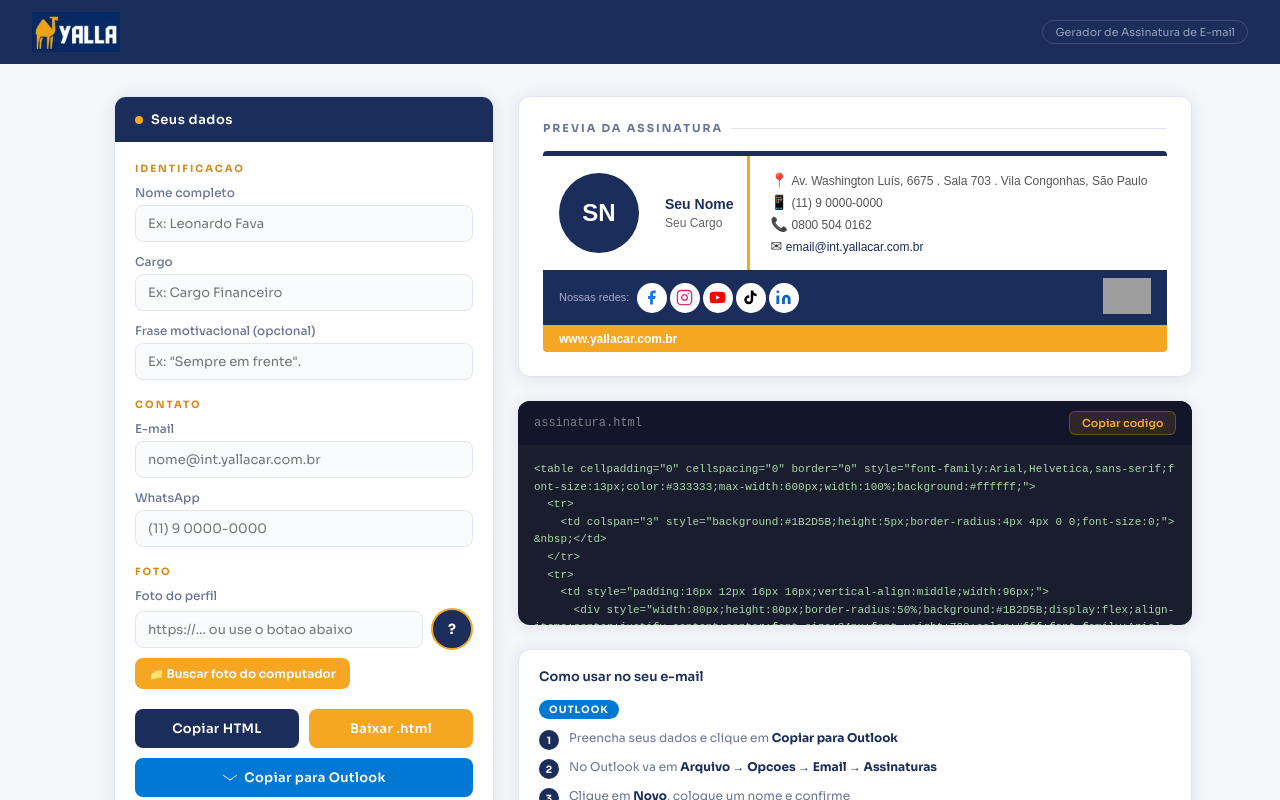
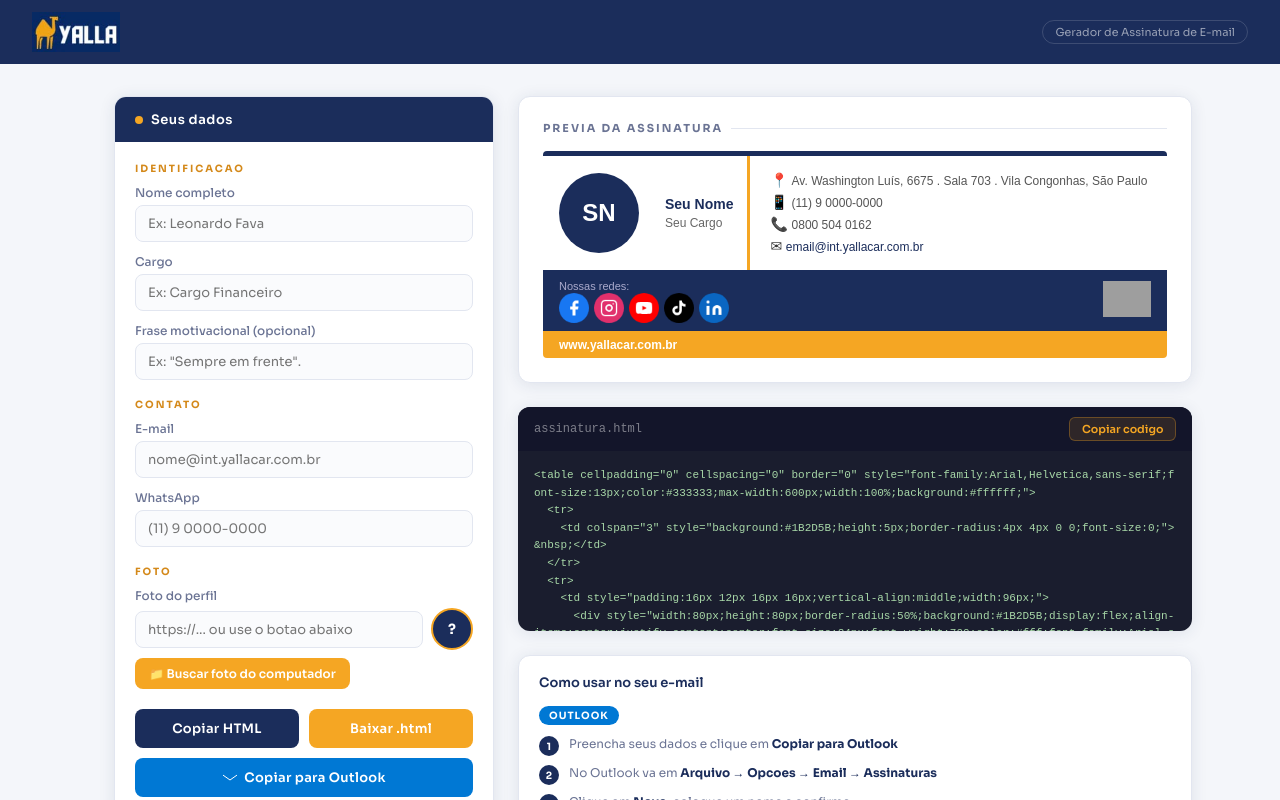
Before and after one commit to Aletevix/yalla-assinatura, a React (Vite) app: page / in a window 1280 px wide. Shown: the top 800 px of the page. Built offline with nearby package versions, Linux system fonts and the light colour scheme; grey boxes are pictures that could not be loaded.

Commit message:
Ícones sociais: converte SVG para PNG via Canvas para funcionar no Outlook

```diff
--- a/src/main.jsx
+++ b/src/main.jsx
@@ -1,4 +1,4 @@
-import React, { useMemo, useRef, useState } from 'react';
+import React, { useEffect, useMemo, useRef, useState } from 'react';
 import { createRoot } from 'react-dom/client';
 import yallaLogoUrl from './assets/yalla_logo.webp';
 import './styles.css';
@@ -35,12 +35,36 @@
     .replace(/'/g, '&#039;');
 }
 
-function svgIcon(social) {
-  const common = `xmlns="http://www.w3.org/2000/svg" width="17" height="17" viewBox="0 0 24 24"`;
-  if (social.stroke) {
-    return `<svg ${common} fill="none" stroke="${social.color}" stroke-width="2" stroke-linecap="round" stroke-linejoin="round"><path d="${social.path}"/></svg>`;
-  }
-  return `<svg ${common} fill="${social.color}"><path d="${social.path}"/></svg>`;
+function createSocialIconUrl(social) {
+  return new Promise((resolve) => {
+    const size = 40;
+    const iconSvg = social.stroke
+      ? `<svg x="8" y="8" width="24" height="24" viewBox="0 0 24 24" fill="none" stroke="white" stroke-width="2" stroke-linecap="round" stroke-linejoin="round"><path d="${social.path}"/></svg>`
+      : `<svg x="8" y="8" width="24" height="24" viewBox="0 0 24 24" fill="white"><path d="${social.path}"/></svg>`;
+    const svgContent = `<svg xmlns="http://www.w3.org/2000/svg" width="${size}" height="${size}" viewBox="0 0 ${size} ${size}"><circle cx="${size / 2}" cy="${size / 2}" r="${size / 2}" fill="${social.color}"/>${iconSvg}</svg>`;
+    const img = new Image();
+    const blob = new Blob([svgContent], { type: 'image/svg+xml;charset=utf-8' });
+    const url = URL.createObjectURL(blob);
+    img.onload = () => {
+      const canvas = document.createElement('canvas');
+      canvas.width = size;
+      canvas.height = size;
+      canvas.getContext('2d').drawImage(img, 0, 0);
+      URL.revokeObjectURL(url);
+      resolve(canvas.toDataURL('image/png'));
+    };
+    img.onerror = () => { URL.revokeObjectURL(url); resolve(null); };
+    img.src = url;
+  });
+}
+
+function socialBadge(social, iconUrl) {
+  const icon = iconUrl
+    ? `<img src="${iconUrl}" width="30" height="30" alt="${social.name}" style="display:block;border:0;">`
+    : `<span style="display:block;width:30px;height:30px;border-radius:15px;background:${social.color};"></span>`;
+  return `<td style="padding:0 5px 0 0;vertical-align:middle;">` +
+    `<a href="${social.url}" target="_blank" aria-label="${social.name}" style="display:block;text-decoration:none;">${icon}</a>` +
+    `</td>`;
 }
 
 function getInitials(nome) {
@@ -56,7 +80,7 @@
   return `(${digits.slice(0, 2)}) ${digits.slice(2, 3)} ${digits.slice(3, 7)}-${digits.slice(7)}`;
 }
 
-function buildSig(fields) {
+function buildSig(fields, iconUrls = {}) {
   const nomeRaw = fields.nome || 'Seu Nome';
   const cargoRaw = fields.cargo || 'Seu Cargo';
   const emailRaw = fields.email || 'email@int.yallacar.com.br';
@@ -73,9 +97,9 @@
     ? `<img src="${foto}" width="80" height="80" alt="${nome}" style="border-radius:50%;object-fit:cover;display:block;">`
     : `<div style="width:80px;height:80px;border-radius:50%;background:#1B2D5B;display:flex;align-items:center;justify-content:center;font-size:24px;font-weight:700;color:#fff;font-family:Arial,sans-serif;">${getInitials(nomeRaw)}</div>`;
 
-  const socialsBtns = SOCIALS.map((social) =>
-    `<a href="${social.url}" target="_blank" aria-label="${social.name}" style="display:inline-flex;align-items:center;justify-content:center;width:30px;height:30px;border-radius:50%;background:#fff;margin-right:3px;vertical-align:middle;text-decoration:none;">${svgIcon(social)}</a>`,
-  ).join('');
+  const socialsBtns = `<table cellpadding="0" cellspacing="0" border="0" style="border-collapse:collapse;"><tr>${
+    SOCIALS.map((social) => socialBadge(social, iconUrls[social.name])).join('')
+  }</tr></table>`;
 
   const fraseHtml = frase
     ? `<br><em style="color:#888888;font-size:12px;font-style:italic;">${frase}</em>`
@@ -139,9 +163,15 @@
   const [toastVisible, setToastVisible] = useState(false);
   const [toastMsg, setToastMsg] = useState('');
   const [outlookModal, setOutlookModal] = useState(null);
+  const [socialIconUrls, setSocialIconUrls] = useState({});
   const fileInputRef = useRef(null);
-  const signatureHtml = useMemo(() => buildSig(form), [form]);
+  const signatureHtml = useMemo(() => buildSig(form, socialIconUrls), [form, socialIconUrls]);
   const initials = useMemo(() => getInitials(form.nome), [form.nome]);
+
+  useEffect(() => {
+    Promise.all(SOCIALS.map((s) => createSocialIconUrl(s).then((url) => [s.name, url])))
+      .then((entries) => setSocialIconUrls(Object.fromEntries(entries)));
+  }, []);
 
   function updateField(field, value) {
     setForm((current) => ({ ...current, [field]: value }));
```
